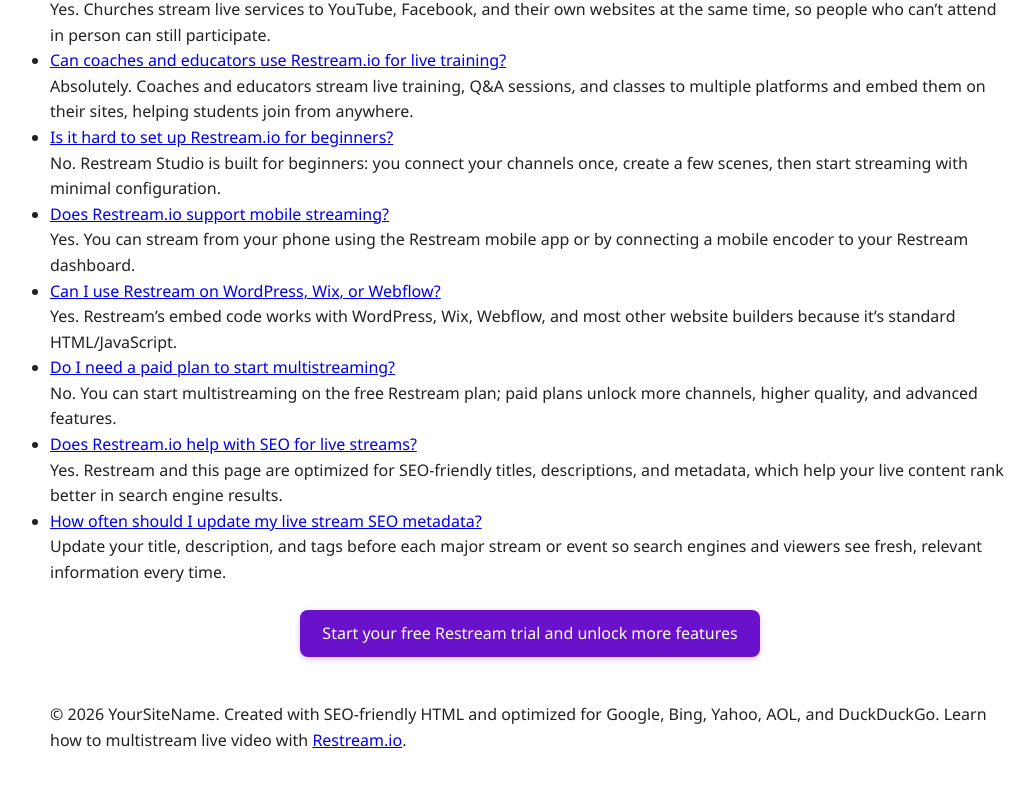
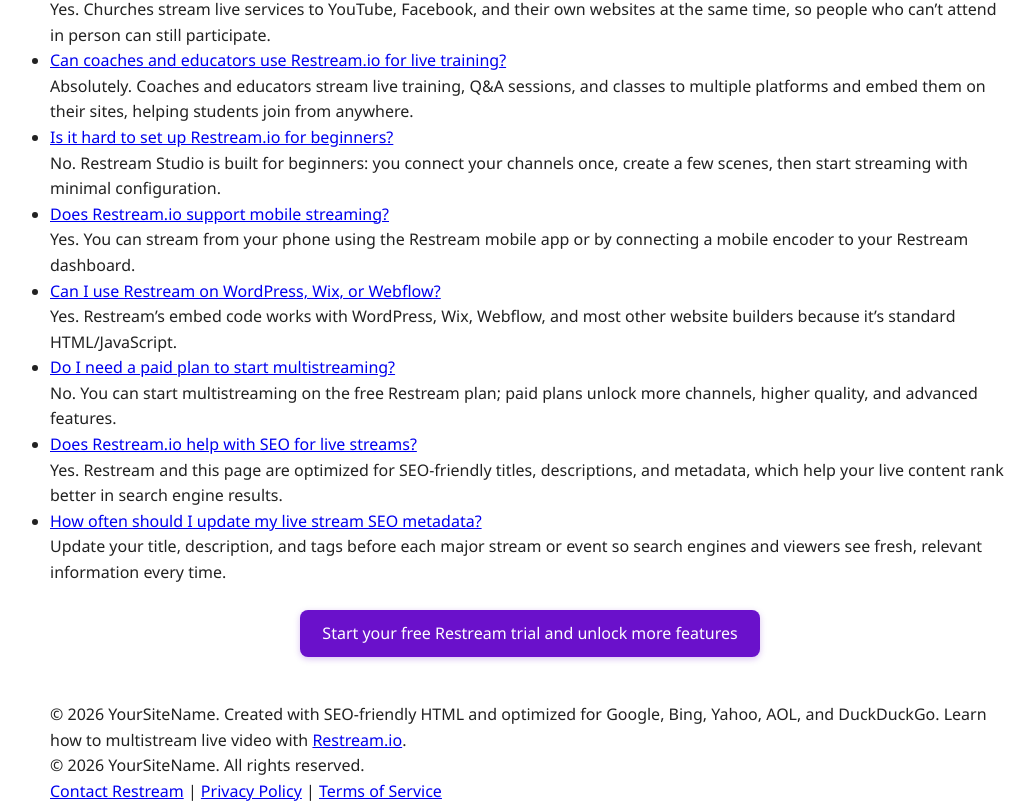
Before and after one commit to brightlane/Stream-Hub, a plain HTML site: page index.html in a window 1280 px wide. Shown: the part 5839-6644 px from the top of the page, without its empty margins (110-1144 px from the left). Before the commit the page ends 6592 px from the top, so only its background shows below. Drawn offline with Linux system fonts and the light colour scheme.

Commit message:
Update index.html

```diff
--- a/index.html
+++ b/index.html
@@ -576,3 +576,19 @@
   </script>
 </body>
 </html>
+<footer>
+  <div class="container">
+    <p>
+      © <span id="current-year">2026</span> YourSiteName. All rights reserved.
+      <br>
+      <a href="https://support.restream.io" target="_blank">Contact Restream</a> |
+      <a href="/privacy-policy.html" target="_blank">Privacy Policy</a> |
+      <a href="/terms.html" target="_blank">Terms of Service</a>
+    </p>
+  </div>
+</footer>
+
+<script>
+  const now = new Date();
+  document.getElementById("current-year").textContent = now.getFullYear();
+</script>
```
